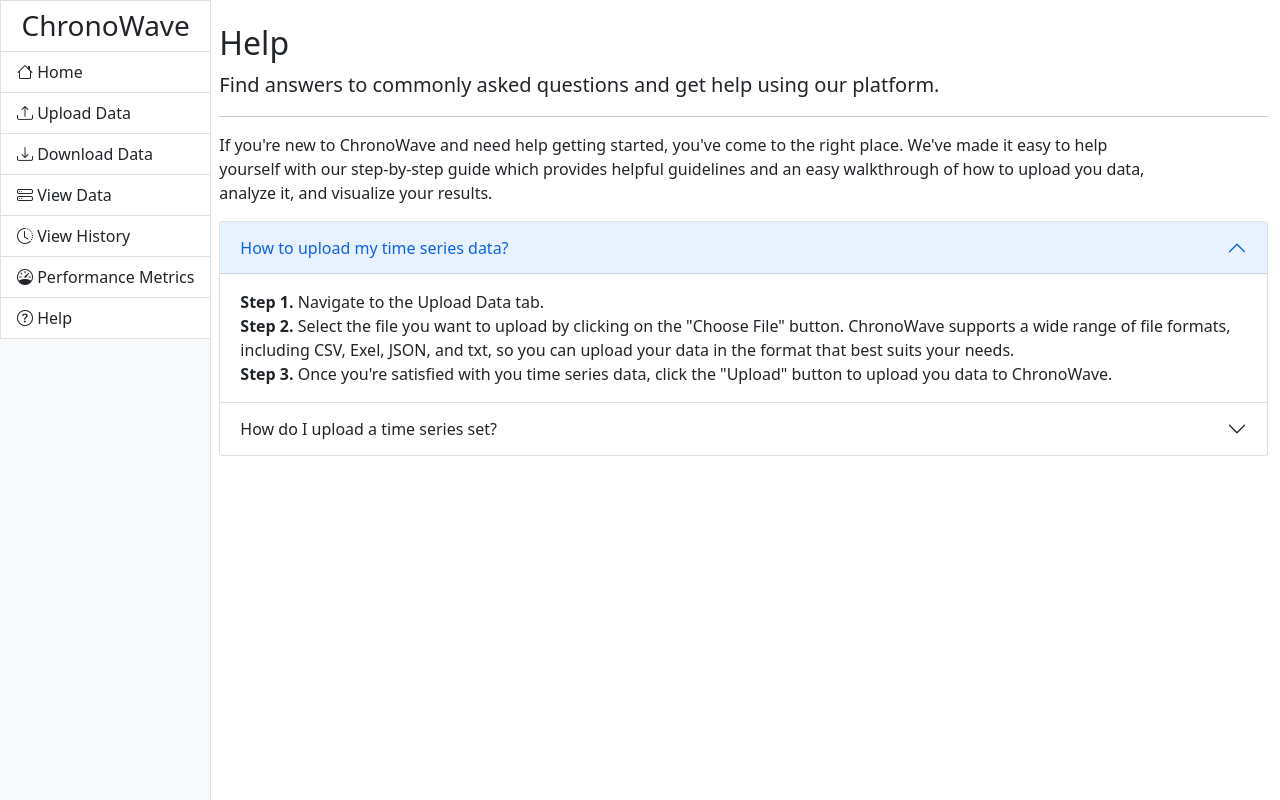
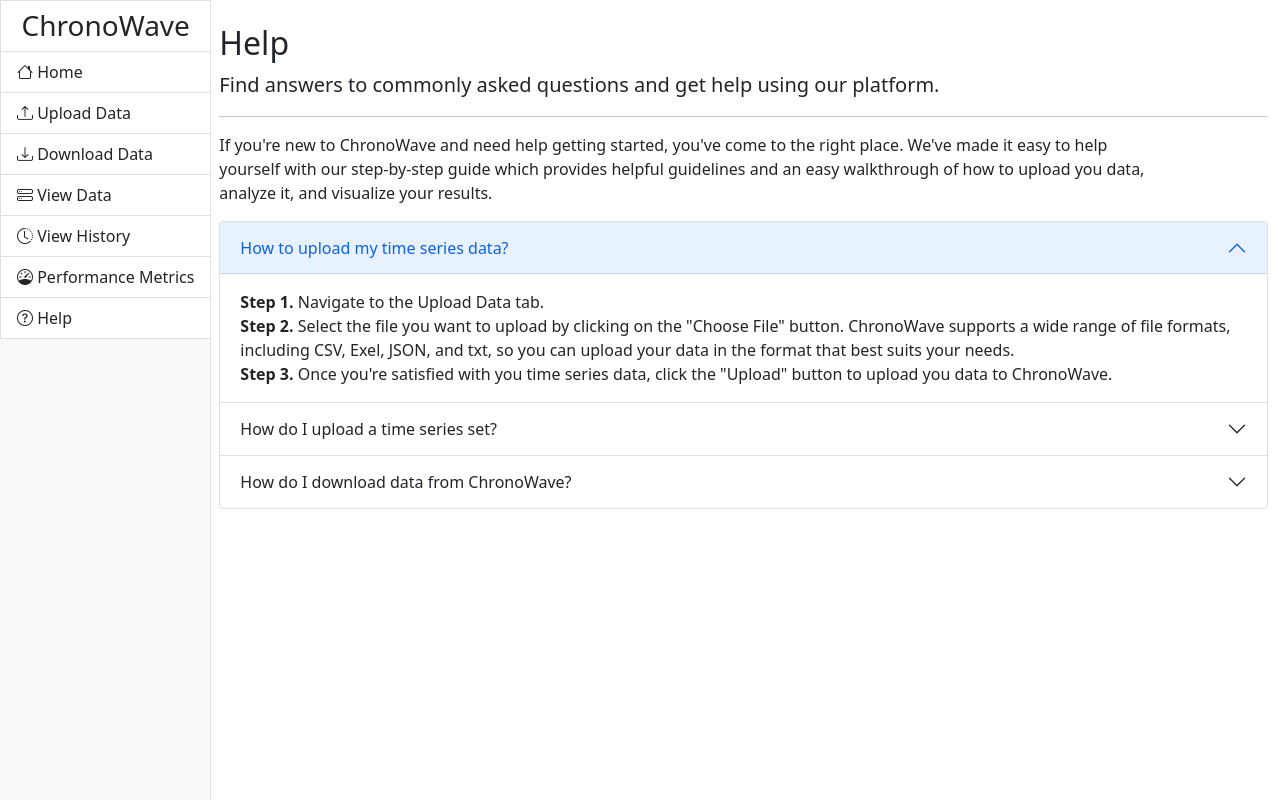
Before and after one commit to iperkins987/cs422_project01, a Flask app: page /help in a window 1280 px wide. Run offline with Flask 2, Linux system fonts and the light colour scheme; some libraries are stand-ins or nearby versions.

Commit message:
Writing FAQs

```diff
--- a/templates/help.html
+++ b/templates/help.html
@@ -38,7 +38,25 @@ analyze it, and visualize your results. </p>
         <strong>Step 2. </strong> Select the file you want to upload by clicking on the "Choose File" button. ChronoWave supports a wide range of file formats,
         including CSV, Exel, JSON, and txt, so you can upload your data in the format that best suits your needs.<br>
         <strong>Step 3. </strong> Click the "Upload" button to upload your data set to ChronoWave.<br>
-        <strong>Step4. </strong> Wait for ChronoWave to process your data set. This may take a few seconds or minutes, depending on the size of your data set.
+        <strong>Step 4. </strong> Wait for ChronoWave to process your data set. This may take a few seconds or minutes, depending on the size of your data set.
+      </div>
+    </div>
+  </div>
+
+  <div class="accordion-item">
+    <h2 class="accordion-header" id="headingTwo">
+      <button class="accordion-button collapsed" type="button" data-bs-toggle="collapse" data-bs-target="#collapseTwo" aria-expanded="false" aria-controls="collapseTwo">
+        How do I download data from ChronoWave?
+      </button>
+    </h2>
+    <div id="collapseTwo" class="accordion-collapse collapse" aria-labelledby="headingTwo" data-bs-parent="#accordionExample">
+      <div class="accordion-body">
+        <strong>Step 1. </strong> Navigate to the Dowload Data tab.<br>
+        <strong>Step 2. </strong> Select the time series data set you want to download from the list of available data sets.<br>
+        <strong>Step 3. </strong> Choose the desired output format from the dropdown menu, it can be CSV, Exel, JSON, or txt.<br>
+        <strong>Step 4. </strong> Click the "Download" button to initiate the download of your time series data set in the chosen format. <br>
+        <strong>Step 5. </strong> Wait for the download to complete. This may take a few seconds or minutes, depending on the size of your data set. <br>
+        <strong>Step 6. </strong> Open the downloaded file in your preferred software, such as Microsoft Exel, Google Sheets, or a text editor.
       </div>
     </div>
   </div>
```
